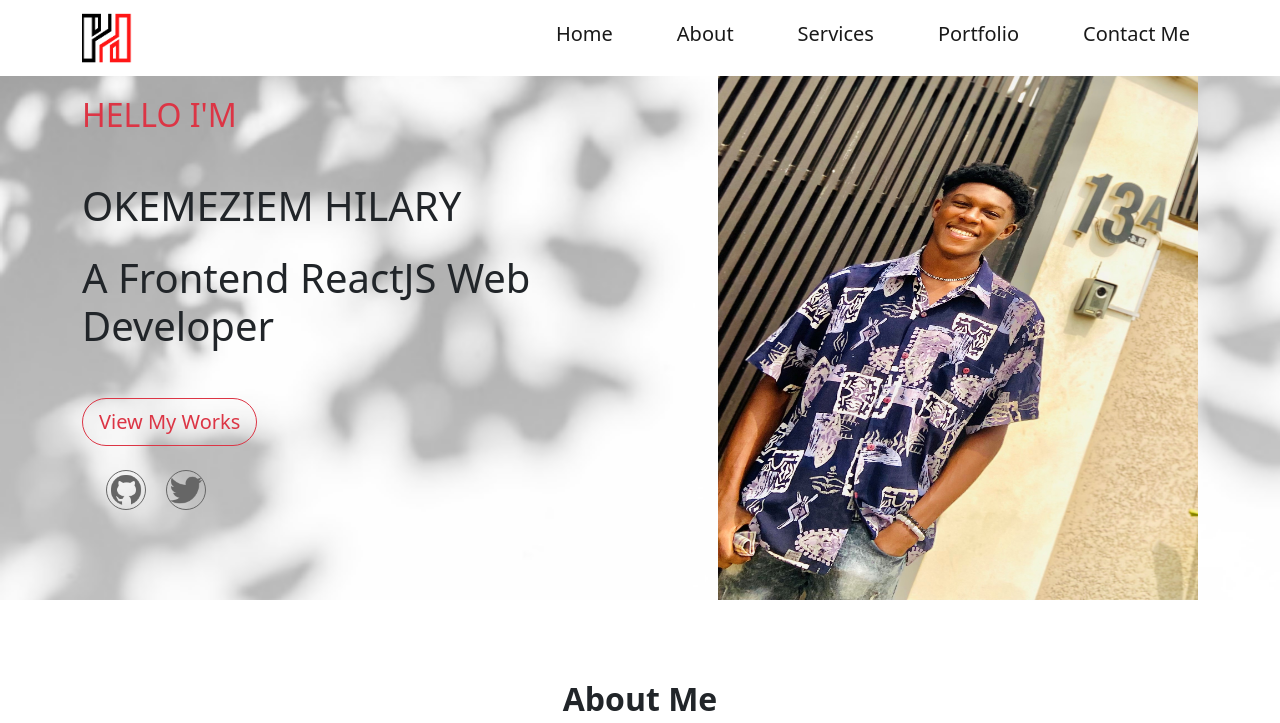
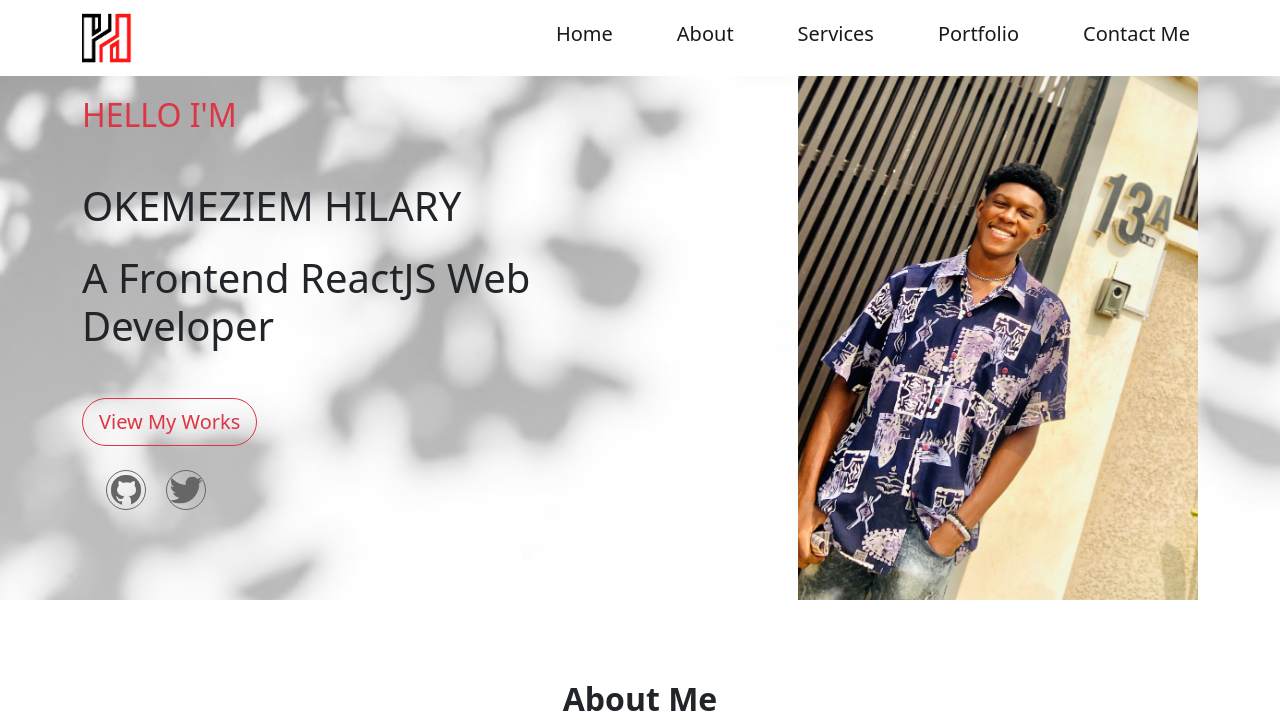
Before and after one commit to Hilary-Okemeziem/My-Portfolio, a plain HTML site: page index.html in a window 1280 px wide. Shown: the top 723 px of the page. Drawn offline with nearby package versions, Linux system fonts and the light colour scheme.

Commit message:
adjusted img size

```diff
--- a/style.css
+++ b/style.css
@@ -224,7 +224,7 @@ nav{
     }
 
     .my-img{
-        width: 30rem;
+        width: 400px;
 	    height: 600px !important;
     }
 
```
